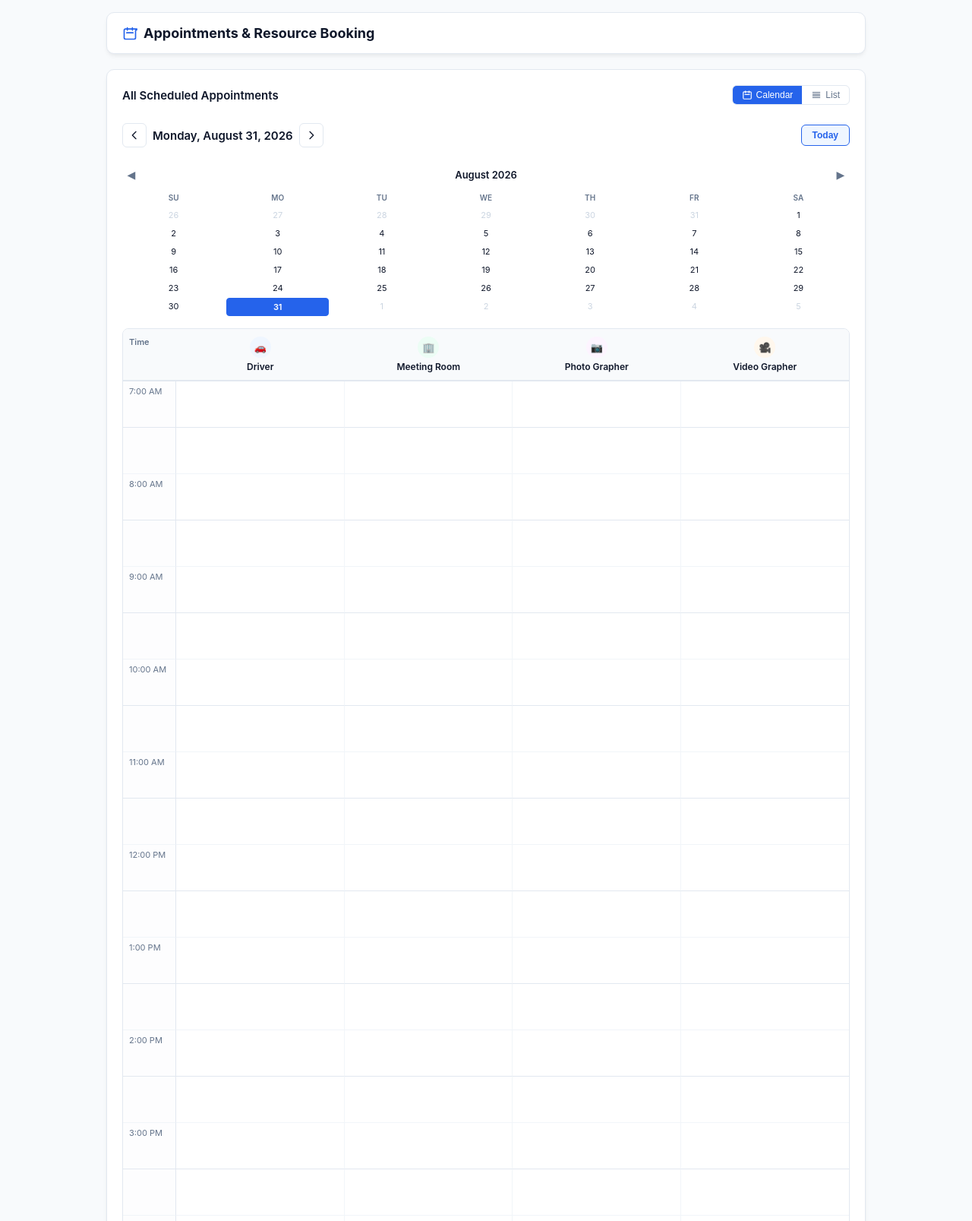
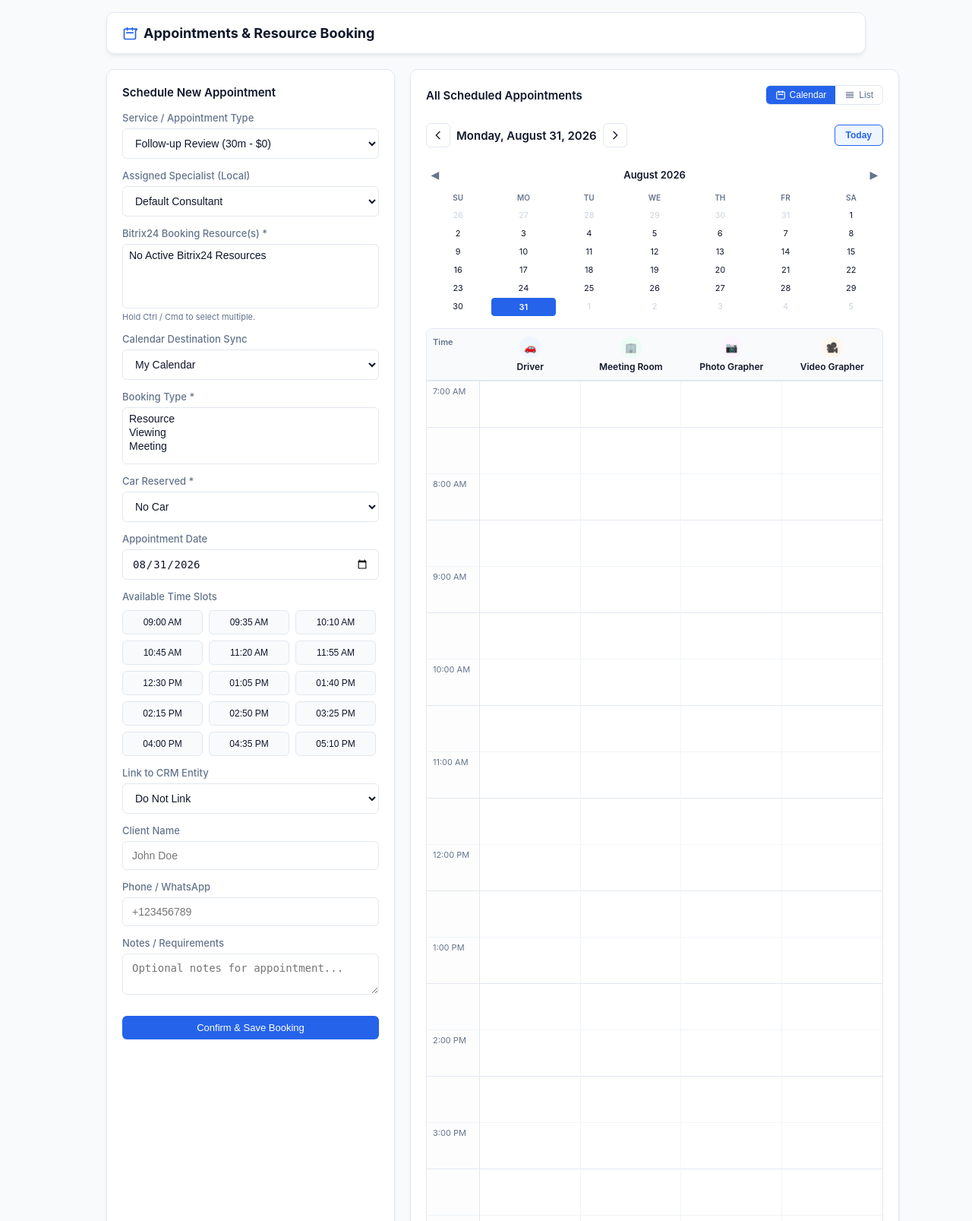
Before and after one commit to mostafaKeen/custom_booking, a PHP site: page / in a window 1280 px wide. Shown: the top 1607 px of the page at 76% size. Run offline with PHP 8.4, Linux system fonts and the light colour scheme; data that the repository does not hold is empty.

Commit message:
standalone book

```diff
--- a/api.php
+++ b/api.php
@@ -322,7 +322,11 @@ try {
             }
 
             if (empty($entityTitle)) {
+                if ($entityType === 'NONE' || $entityId == 0) {
+                    $entityTitle = 'Standalone Booking';
+                } else {
                     $entityTitle = ($entityType === 'LEAD' ? 'Lead' : 'Deal') . ' #' . $entityId;
+                }
             }
 
             // Retrieve custom fields from request
@@ -402,6 +406,8 @@ try {
                 . "Specialist: {$staffName}\n"
                 . "Notes: {$notes}";
 
+            $b24ActivityId = 0;
+            if ($entityId > 0 && $entityType !== 'NONE') {
                 $bindings = [];
                 $communications = [];
 
@@ -445,10 +451,10 @@ try {
                 $activityRes = CRest::call('crm.activity.add', ['fields' => $activityFields]);
                 writeLog("STEP_3_CRM_ACTIVITY_ADD", $activityRes);
                 $b24ActivityId = $activityRes['result'] ?? 0;
+            }
 
             // Step 4: Create Calendar Event (user calendar or company calendar)
             $b24CalendarEventId = 0;
-            $crmLink = ($entityType === 'LEAD') ? "L_" . $entityId : "D_" . $entityId;
 
             // Determine calendar type and owner ID based on target
             if ($calendarTarget === 'user') {
@@ -481,8 +487,12 @@ try {
                 'to' => date('d.m.Y H:i:s', $endTs),
                 'skip_time' => 'N',
                 'private_event' => 'N',
-                'crm_fields' => [$crmLink]
             ];
+
+            if ($entityId > 0 && $entityType !== 'NONE') {
+                $crmLink = ($entityType === 'LEAD' ? 'L_' : 'D_') . $entityId;
+                $eventParams['crm_fields'] = [$crmLink];
+            }
 
             if ($calSectionId > 0) {
                 $eventParams['section'] = $calSectionId;
@@ -560,7 +570,7 @@ try {
                 }
 
                 // Call externalData.set to link to the source Lead or Deal
-                if ($b24NativeBookingId > 0 && $entityId > 0) {
+                if ($b24NativeBookingId > 0 && $entityId > 0 && $entityType !== 'NONE') {
                     $extDataSetRes = CRest::call('booking.v1.booking.externalData.set', [
                         'bookingId' => $b24NativeBookingId,
                         'externalData' => [
--- a/assets/js/widget.js
+++ b/assets/js/widget.js
@@ -60,6 +60,8 @@ function initBX24() {
 
                 BX24.resizeWindow(document.body.scrollWidth, Math.max(document.body.scrollHeight, 650));
 
+                initCrmLinkFields();
+
                 if (placementInfo.entityId == 0) {
                     adjustLayoutForStandalone();
                 } else {
@@ -81,6 +83,8 @@ function initStandaloneMode() {
     placementInfo.entityType = urlParams.get('entity_type') || '';
     placementInfo.entityId = parseInt(urlParams.get('entity_id') || '0', 10);
 
+    initCrmLinkFields();
+
     if (placementInfo.entityId == 0) {
         adjustLayoutForStandalone();
     } else {
@@ -89,16 +93,16 @@ function initStandaloneMode() {
 }
 
 function adjustLayoutForStandalone() {
-    // Hide Left Form Column (since we are not inside a specific Lead/Deal card)
+    // Keep Left Form Column Visible (was previously hidden)
     const formCard = document.getElementById('booking_form').closest('.card');
     if (formCard) {
-        formCard.style.display = 'none';
+        formCard.style.display = 'block';
     }
 
-    // Make Right Bookings Column Full Width
+    // Adjust Grid Layout for Standalone Mode
     const grid = document.querySelector('.booking-grid');
     if (grid) {
-        grid.style.gridTemplateColumns = '1fr';
+        grid.style.gridTemplateColumns = '380px 1fr';
     }
 
     // Change title of bookings card
@@ -747,6 +751,81 @@ function loadSlots() {
         });
 }
 
+function initCrmLinkFields() {
+    var crmLinkType = document.getElementById('crm_link_type');
+    var crmEntityId = document.getElementById('crm_entity_id');
+    var crmLinkDetails = document.getElementById('crm_link_details');
+    var btnSelectCrm = document.getElementById('btn_select_crm');
+
+    if (!crmLinkType) return;
+
+    // Show BX24 selection button if BX24 SDK is loaded
+    if (typeof BX24 !== 'undefined' && BX24 !== null) {
+        if (btnSelectCrm) btnSelectCrm.style.display = 'block';
+    }
+
+    if (placementInfo.entityId > 0) {
+        // We are in LEAD or DEAL view - lock the fields
+        crmLinkType.value = placementInfo.entityType;
+        crmLinkType.disabled = true;
+        crmEntityId.value = placementInfo.entityId;
+        crmEntityId.disabled = true;
+        crmLinkDetails.style.display = 'block';
+        if (btnSelectCrm) btnSelectCrm.style.display = 'none'; // No need to select if locked
+    } else {
+        // Standalone mode - allow changing link type
+        crmLinkType.value = 'NONE';
+        crmLinkType.disabled = false;
+        crmEntityId.value = '';
+        crmEntityId.disabled = false;
+        crmLinkDetails.style.display = 'none';
+
+        // Listen for changes
+        crmLinkType.addEventListener('change', function() {
+            var val = this.value;
+            if (val === 'NONE') {
+                crmLinkDetails.style.display = 'none';
+                crmEntityId.required = false;
+            } else {
+                crmLinkDetails.style.display = 'block';
+                crmEntityId.required = true;
+            }
+        });
+
+        // Listen for CRM selection button click
+        if (btnSelectCrm) {
+            btnSelectCrm.addEventListener('click', function() {
+                var currentType = crmLinkType.value;
+                if (currentType === 'NONE') return;
+
+                BX24.selectCRM({
+                    entityType: [currentType.toLowerCase()],
+                    multiple: false,
+                    callback: function(data) {
+                        if (data && data[currentType.toLowerCase()] && data[currentType.toLowerCase()].length > 0) {
+                            var selected = data[currentType.toLowerCase()][0];
+                            // Clean up ID
+                            var selectedId = selected.id;
+                            if (typeof selectedId === 'string') {
+                                selectedId = selectedId.replace(/[^\d]/g, '');
+                            }
+                            crmEntityId.value = selectedId;
+
+                            // Auto fill client details if returned and empty
+                            if (selected.title) {
+                                var clientNameInput = document.getElementById('client_name');
+                                if (clientNameInput && !clientNameInput.value) {
+                                    clientNameInput.value = selected.title;
+                                }
+                            }
+                        }
+                    }
+                });
+            });
+        }
+    }
+}
+
 function setupEventListeners() {
     document.getElementById('service_id').addEventListener('change', loadSlots);
     document.getElementById('staff_id').addEventListener('change', loadSlots);
@@ -784,10 +863,13 @@ function setupEventListeners() {
             return;
         }
 
+        var crmLinkTypeVal = document.getElementById('crm_link_type') ? document.getElementById('crm_link_type').value : 'NONE';
+        var crmEntityIdVal = document.getElementById('crm_entity_id') ? parseInt(document.getElementById('crm_entity_id').value || '0', 10) : 0;
+
         var formData = new FormData(this);
         formData.append('action', 'create_booking');
-        formData.append('entity_type', placementInfo.entityType);
-        formData.append('entity_id', placementInfo.entityId);
+        formData.append('entity_type', crmLinkTypeVal);
+        formData.append('entity_id', crmEntityIdVal);
         formData.append('start_time', selectedSlot);
 
         const postUrl = 'api.php?' + getAuthParams().substring(1);
@@ -802,7 +884,11 @@ function setupEventListeners() {
                 alert('Booking created successfully!');
                 document.getElementById('notes').value = '';
                 loadSlots();
-                loadEntityBookings();
+                if (crmLinkTypeVal === 'NONE' || crmEntityIdVal === 0) {
+                    loadAllBookings();
+                } else {
+                    loadEntityBookings();
+                }
             } else {
                 alert('Error creating booking: ' + data.message);
             }
--- a/index.php
+++ b/index.php
@@ -95,6 +95,25 @@ header('Content-Security-Policy: frame-ancestors *');
                     </div>
 
                     <div class="form-group">
+                        <label for="crm_link_type">Link to CRM Entity</label>
+                        <select id="crm_link_type" name="crm_link_type" class="form-control">
+                            <option value="NONE">Do Not Link</option>
+                            <option value="LEAD">Link to Lead</option>
+                            <option value="DEAL">Link to Deal</option>
+                        </select>
+                    </div>
+
+                    <div id="crm_link_details" class="form-group" style="display: none;">
+                        <label for="crm_entity_id">CRM Entity ID</label>
+                        <div style="display: flex; gap: 8px;">
+                            <input type="number" id="crm_entity_id" name="crm_entity_id" class="form-control" placeholder="Entity ID">
+                            <button type="button" id="btn_select_crm" class="btn btn-outline" style="white-space: nowrap; font-size: 13px; padding: 6px 12px; cursor: pointer; border: 1px solid var(--border-color); border-radius: 6px; background: #fff; font-weight: 500; display: none;">
+                                Select
+                            </button>
+                        </div>
+                    </div>
+
+                    <div class="form-group">
                         <label for="client_name">Client Name</label>
                         <input type="text" id="client_name" name="client_name" class="form-control" placeholder="John Doe">
                     </div>
```
Lines whose indentation alone changed are shown as unchanged.
